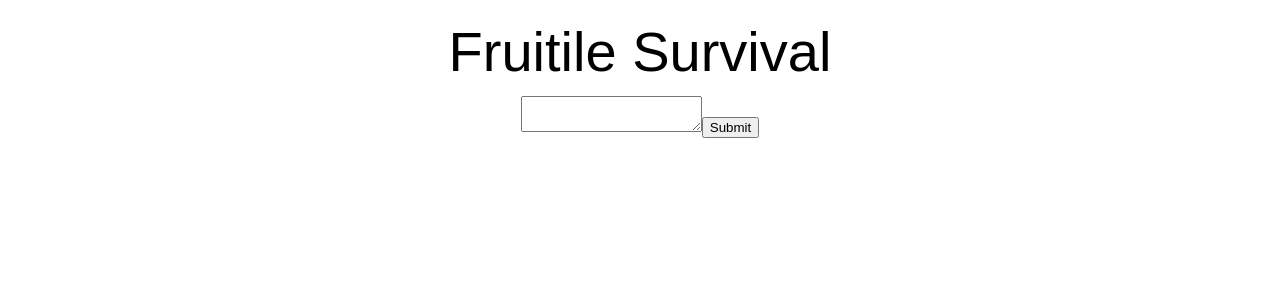
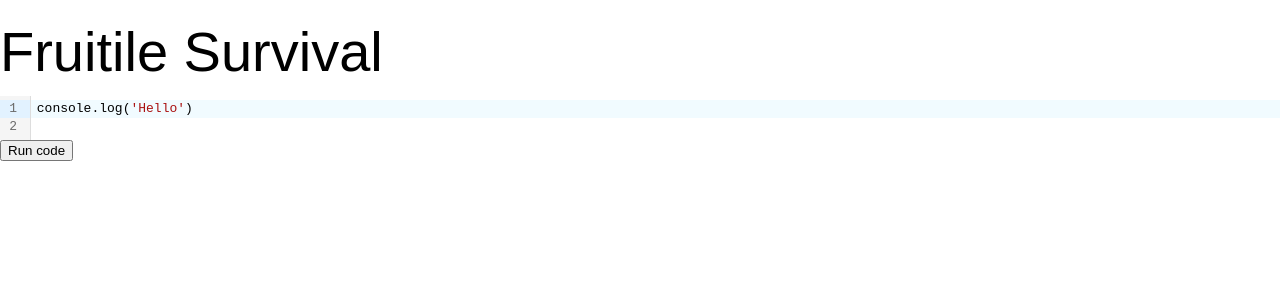
Before and after one commit to eschirtz/abstraction, a Vue app: page / in a window 1280 px wide. Shown: the top 300 px of the page. Built offline with nearby package versions, Linux system fonts and the light colour scheme.

Commit message:
Calling local functions from editor!

```diff
--- a/package.json
+++ b/package.json
@@ -13,6 +13,8 @@
     "format": "prettier --write src/"
   },
   "dependencies": {
+    "@codemirror/lang-javascript": "^6.2.2",
+    "codemirror": "^6.0.1",
     "vue": "^3.4.21"
   },
   "devDependencies": {
--- a/src/App.vue
+++ b/src/App.vue
@@ -1,22 +1,22 @@
 <template>
   <div>
-    <div class="text-center">
+    <div class="">
         <h1>
             Fruitile Survival
         </h1>
         <p>
             {{ name }}
         </p>
-        <textarea v-model="userCode"></textarea>
-        <button @click="runCode">Submit</button>
+        <div id="editor"></div>
+        <button @click="runCode">Run code</button>
     </div>
   </div>
 </template>
 
 <script lang="ts" setup>
-import { ref } from "vue";
-
-const userCode = ref("");
+import { onMounted, ref } from "vue";
+import { basicSetup, EditorView } from "codemirror"
+import { javascript } from "@codemirror/lang-javascript"
 
 const name = ref("");
 
@@ -24,11 +24,21 @@ function setName(_name: string) {
     name.value = _name;
 }
 
+let editorView: EditorView;
 
 function runCode() {
-    const runUserCode = new Function('setName', userCode.value);
+    const userCode = editorView.state.doc.toString();
+    const runUserCode = new Function('setName', userCode);
     runUserCode(setName);
 }
+
+onMounted(() => {
+    editorView = new EditorView({
+        doc: "console.log('Hello')\n",
+        extensions: [basicSetup, javascript()],
+        parent: document.getElementById('editor') as Element
+    });
+})
 
 
 
```
Also changed, not shown: 2 other files (tests, documents, lock files or other folders).
